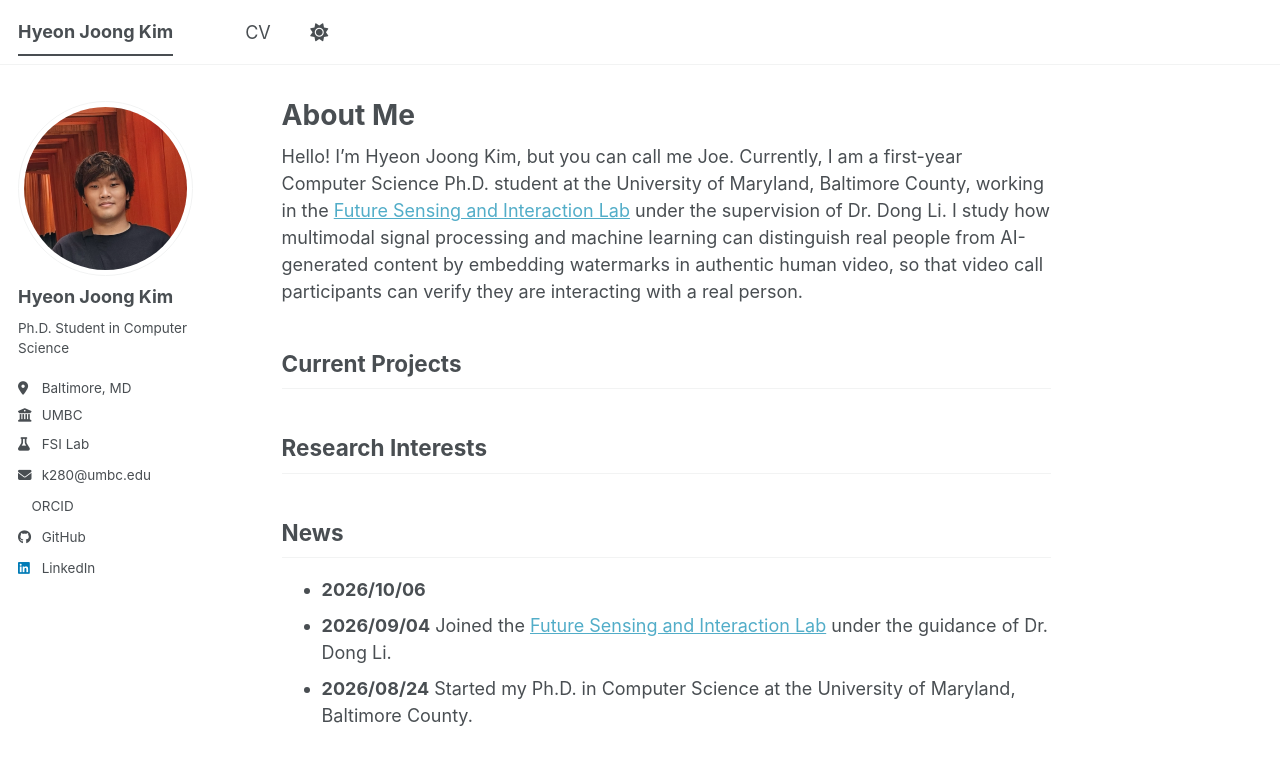
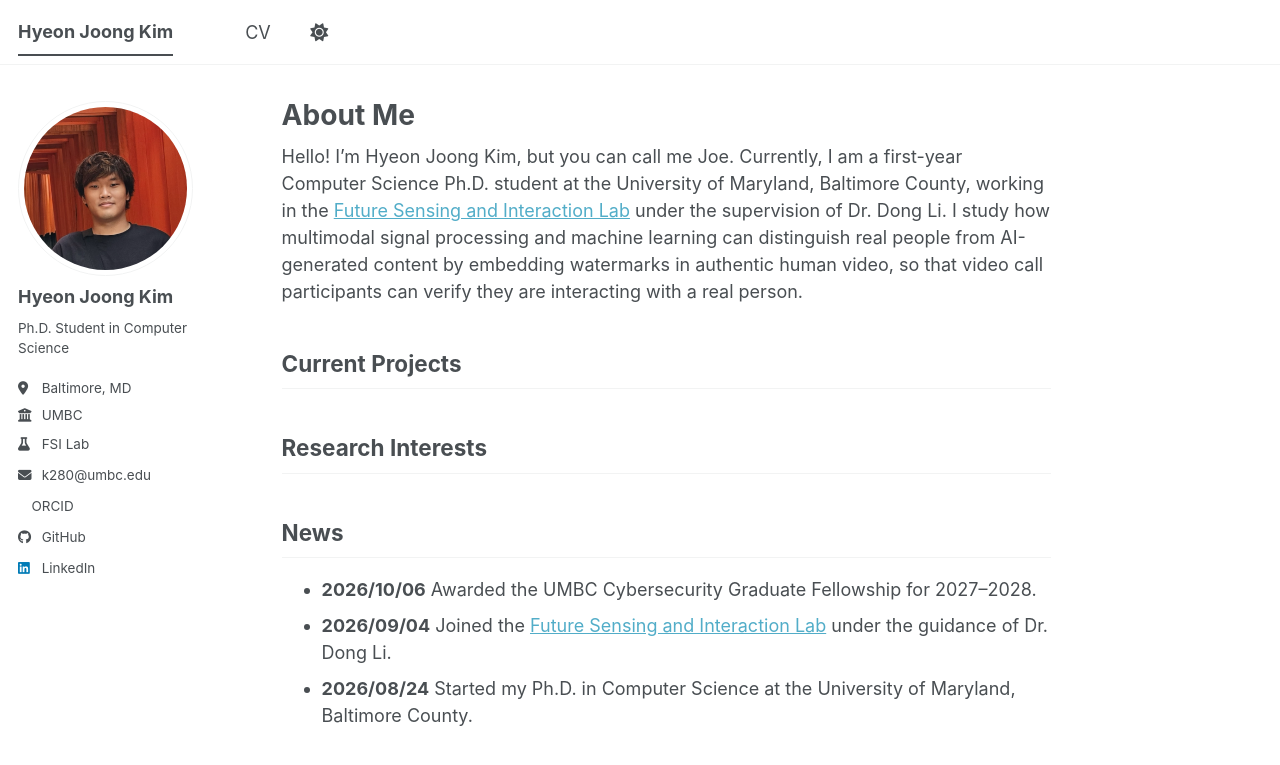
Before and after one commit to hyeonjoong-k/hyeonjoong-k.github.io, a Jekyll site: the page built from _pages/about.md, in a window 1280 px wide and 939 px high. Shown: the top 765 px of the window. Built offline with Jekyll 4.4.1, drawn with Linux system fonts in a browser that asks for light colours; a style sheet for code colours, icons or effects is not loaded.

Commit message:
Update about.md

```diff
--- a/_pages/about.md
+++ b/_pages/about.md
@@ -15,6 +15,6 @@ Hello! I'm Hyeon Joong Kim, but you can call me Joe. Currently, I am a first-yea
 
 
 ## News
-- **2026/10/06**
+- **2026/10/06** Awarded the UMBC Cybersecurity Graduate Fellowship for 2027–2028.
 - **2026/09/04** Joined the [Future Sensing and Interaction Lab](https://leetton.github.io/index.html) under the guidance of Dr. Dong Li.
 - **2026/08/24** Started my Ph.D. in Computer Science at the University of Maryland, Baltimore County.
```
